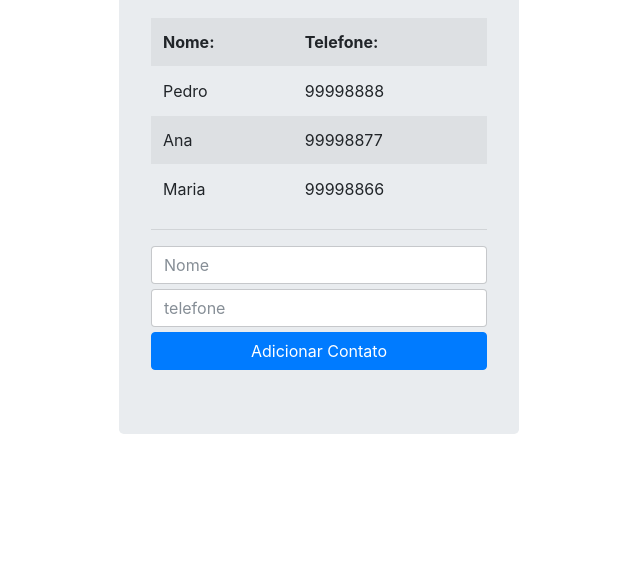
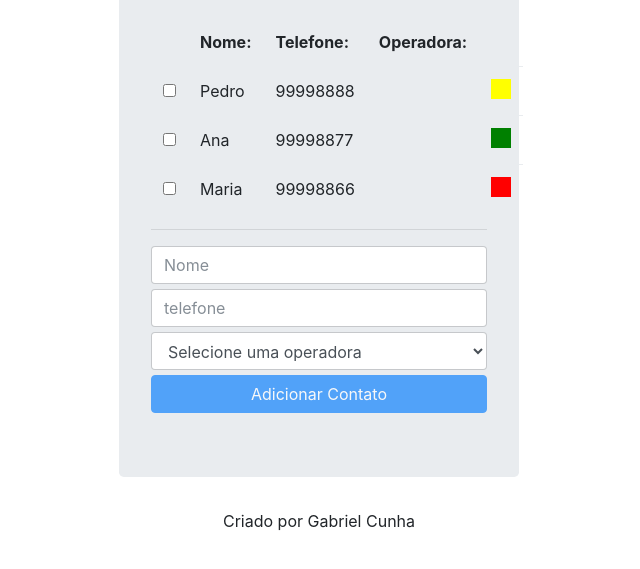
Before and after one commit to CunhaSale/listaTelefonica, a plain HTML site: page index.html in a window 1280 px wide. Shown: the part 113-682 px from the top of the page, without its empty margins (321-961 px from the left). Drawn offline with nearby package versions, Linux system fonts and the light colour scheme.

Commit message:
Aula02 - Lista Telefonica

```diff
--- a/index.html
+++ b/index.html
@@ -14,6 +14,7 @@
 		.table{margin-top: 20px;}
 		.table tr, td{text-align: left;}
 		.form-control{margin-bottom: 5px;}
+		.selecionado{background-color: #F7DC6F;}
 	</style>
 	<script type="text/javascript" src="lib/angular/angular.js"></script>
 	<script type="text/javascript">
@@ -21,13 +22,30 @@
 		angular.module("listaTelefonica").controller("listaTelefonicaCtrl", function($scope){
 			$scope.app = "Lista Telefonica";
 			$scope.contatos = [
-				{nome: "Pedro", telefone: 99998888},
-				{nome: "Ana", telefone: 99998877},
-				{nome: "Maria", telefone: 99998866}
+				{nome: "Pedro", telefone: 99998888, cor: 'yellow'},
+				{nome: "Ana", telefone: 99998877, cor: 'green'},
+				{nome: "Maria", telefone: 99998866, cor: 'red'}
+			];
+			$scope.operadoras = [
+				{nome: "Oi", codigo: 14, categoria: "celular"},
+				{nome: "Vivo", codigo: 15, categoria: "celular"},
+				{nome: "Tim", codigo: 41, categoria: "celular"},
+				{nome: "GVT", codigo: 25, categoria: "fixo"},
+				{nome: "Embratel", codigo: 21, categoria: "fixo"}
 			];
 			$scope.adicionarContato = function(contato){
 				$scope.contatos.push(angular.copy(contato));
 				delete $scope.contato;
+			};
+			$scope.apagarContatos = function(contatos){
+				$scope.contatos = contatos.filter(function(contato){
+					if (!contato.selecionado) return contato;
+				});
+			};
+			$scope.isContatoSelecionado = function(contatos){
+				return contatos.some(function(contato){
+					return contato.selecionado;
+				});
 			};
 		});
 	</script>
@@ -35,20 +53,32 @@
 <body ng-controller="listaTelefonicaCtrl">
 	<div class="jumbotron">
 		<h4>{{app}}</h4>
-		<table class="table table-striped">
+		<table class="table" ng-show="contatos.length > 0">
 			<tr>
+				<th></th>
 				<th>Nome: </th>
 				<th>Telefone: </th>
+				<th>Operadora: </th>
 			</tr>
-			<tr ng-repeat="contato in contatos">
+			<tr ng-class="{selecionado: contato.selecionado}" ng-repeat="contato in contatos">
+				<td><input type="checkbox" name="checkbox" ng-model="contato.selecionado"></td>
 				<td>{{contato.nome}}</td>
 				<td>{{contato.telefone}}</td>
+				<td>{{contato.operadora.nome}}</td>
+				<td><div style="width: 20px; height: 20px;" ng-style="{'background-color': contato.cor}"></div></td>
 			</tr>
 		</table>
 		<hr>
 		<input class="form-control" type="text" name="nome" ng-model="contato.nome" placeholder="Nome">
 		<input class="form-control" type="text" name="telefone" ng-model="contato.telefone" placeholder="telefone">
-		<button class="btn btn-primary btn-block" ng-click="adicionarContato(contato)">Adicionar Contato</button>
+		<select class="form-control" ng-model="contato.operadora" ng-options="operadora.nome for operadora in operadoras">
+			<option value="">Selecione uma operadora</option>
+		</select>
+		<button class="btn btn-primary btn-block" ng-click="adicionarContato(contato)" ng-disabled="!contato.nome || !contato.telefone">Adicionar Contato</button>
+		<button class="btn btn-danger btn-block" ng-click="apagarContatos(contatos)" ng-if="isContatoSelecionado(contatos)">Apagar Contatos</button>
+	</div>
+	<div style="text-align: center;">
+		Criado por Gabriel Cunha
 	</div>
 </body>
 </html>
```
Also changed, not shown: footer.html (added, +3 -0 lines).
